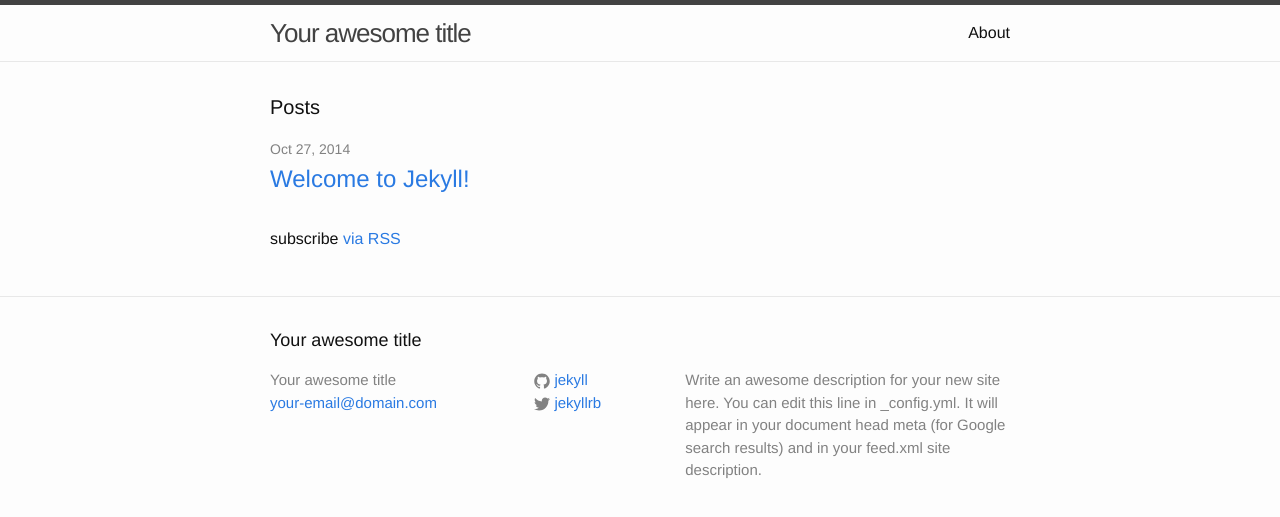
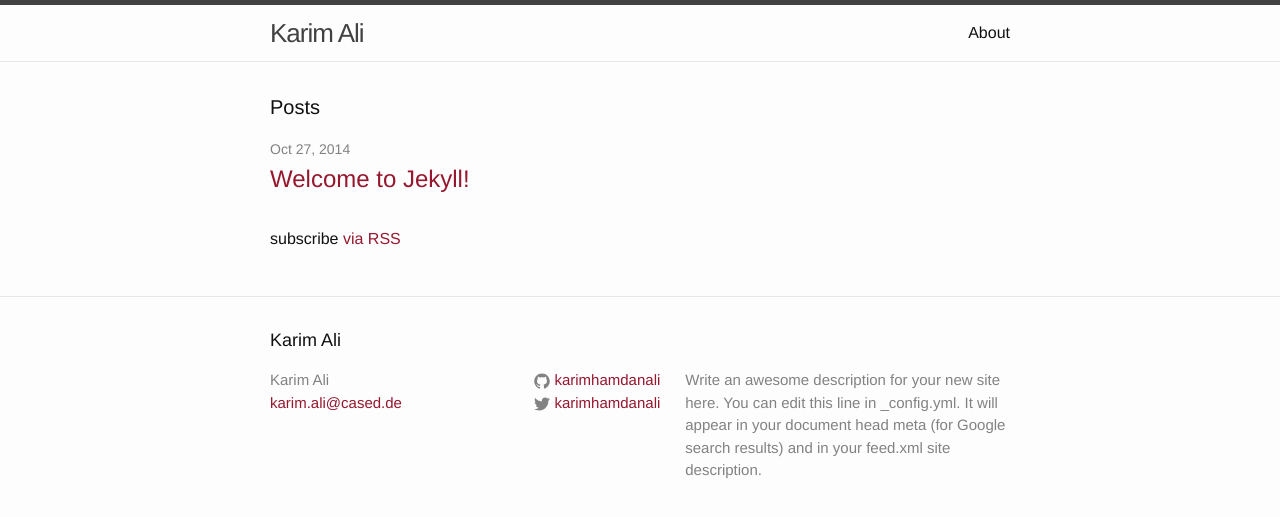
Before and after one commit to karimhamdanali/karimhamdanali.github.io, a Jekyll site: the page built from index.html, in a window 1280 px wide. Shown: the top 517 px of the page. Built offline with Jekyll 4.4.1, drawn with Linux system fonts in a browser that asks for light colours.

Commit message:
cleaning up the css files, adding branding color, site meta data

```diff
--- a/_config.yml
+++ b/_config.yml
@@ -1,14 +1,18 @@
 # Site settings
-title: Your awesome title
-email: your-email@domain.com
+title: Karim Ali
+email: karim.ali@cased.de
 description: > # this means to ignore newlines until "baseurl:"
   Write an awesome description for your new site here. You can edit this
   line in _config.yml. It will appear in your document head meta (for
   Google search results) and in your feed.xml site description.
 baseurl: "" # the subpath of your site, e.g. /blog/
-url: "http://yourdomain.com" # the base hostname & protocol for your site
-twitter_username: jekyllrb
-github_username:  jekyll
+url: "http://karimhamdanali.github.io" # the base hostname & protocol for your site
+twitter_username: karimhamdanali
+github_username:  karimhamdanali
 
 # Build settings
 markdown: kramdown
+
+# Site-wide variables
+keywords: program analysis, compiler, static analysis, java, scala, call graphs, averroes
+copyright: Copyright (c) Karim Ali
--- a/_includes/head.html
+++ b/_includes/head.html
@@ -5,7 +5,10 @@
 
     <title>{% if page.title %}{{ page.title }}{% else %}{{ site.title }}{% endif %}</title>
     <meta name="description" content="{{ site.description }}">
+    <meta name="keywords" content="{{ site.keywords }}" />
+    <meta name="copyright" content="{{ site.copyright }}" />
 
     <link rel="stylesheet" href="{{ "/css/main.css" | prepend: site.baseurl }}">
     <link rel="canonical" href="{{ page.url | replace:'index.html','' | prepend: site.baseurl | prepend: site.url }}">
+    <link rel="shortcut icon" href="/resources/images/athene_favicon.ico">
 </head>
--- a/_sass/_base.scss
+++ b/_sass/_base.scss
@@ -92,12 +92,12 @@ a {
     color: $brand-color;
     text-decoration: none;
 
-    &:visited {
+    /*&:visited {
         color: darken($brand-color, 15%);
-    }
+    }*/
 
     &:hover {
-        color: $text-color;
+        //color: $text-color;
         text-decoration: underline;
     }
 }
--- a/css/main.scss
+++ b/css/main.scss
@@ -6,7 +6,7 @@
 
 
 // Our variables
-$base-font-family: Helvetica, Arial, sans-serif;
+$base-font-family: "HelveticaNeue-Light", "Helvetica Neue Light", "Helvetica Neue", Helvetica, Arial, "Lucida Grande", sans-serif;
 $base-font-size:   16px;
 $small-font-size:  $base-font-size * 0.875;
 $base-line-height: 1.5;
@@ -15,7 +15,7 @@ $spacing-unit:     30px;
 
 $text-color:       #111;
 $background-color: #fdfdfd;
-$brand-color:      #2a7ae2;
+$brand-color:      #96172E;
 
 $grey-color:       #828282;
 $grey-color-light: lighten($grey-color, 40%);
```
Also changed, not shown: resources/images/athene_favicon.ico (added), resources/images/karim.jpg (added).
